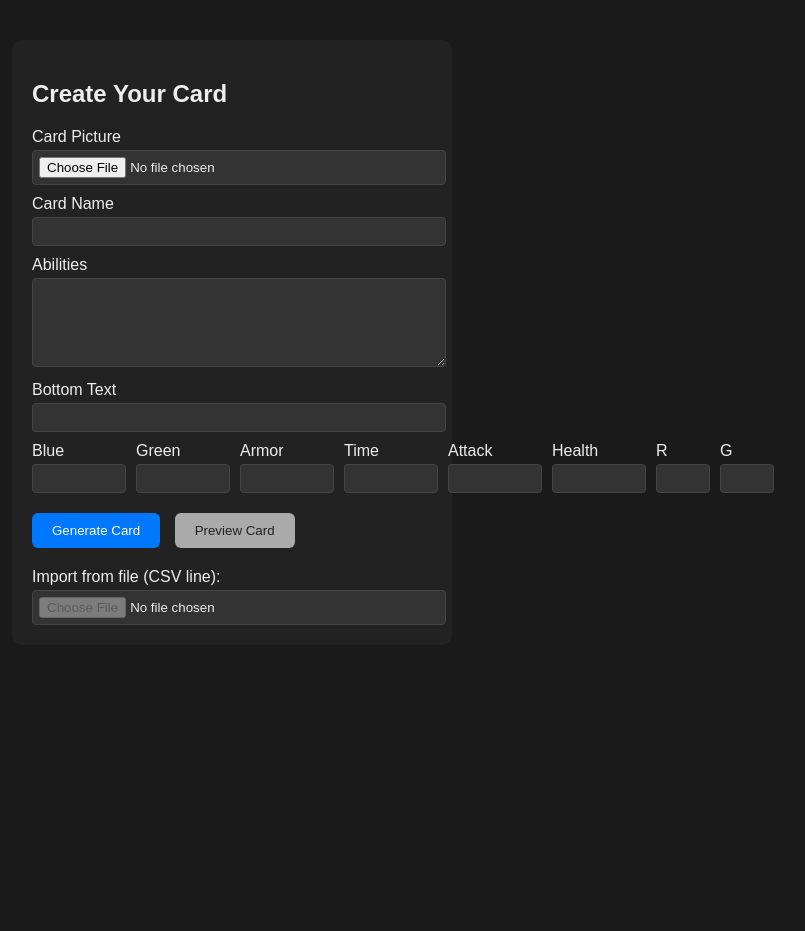
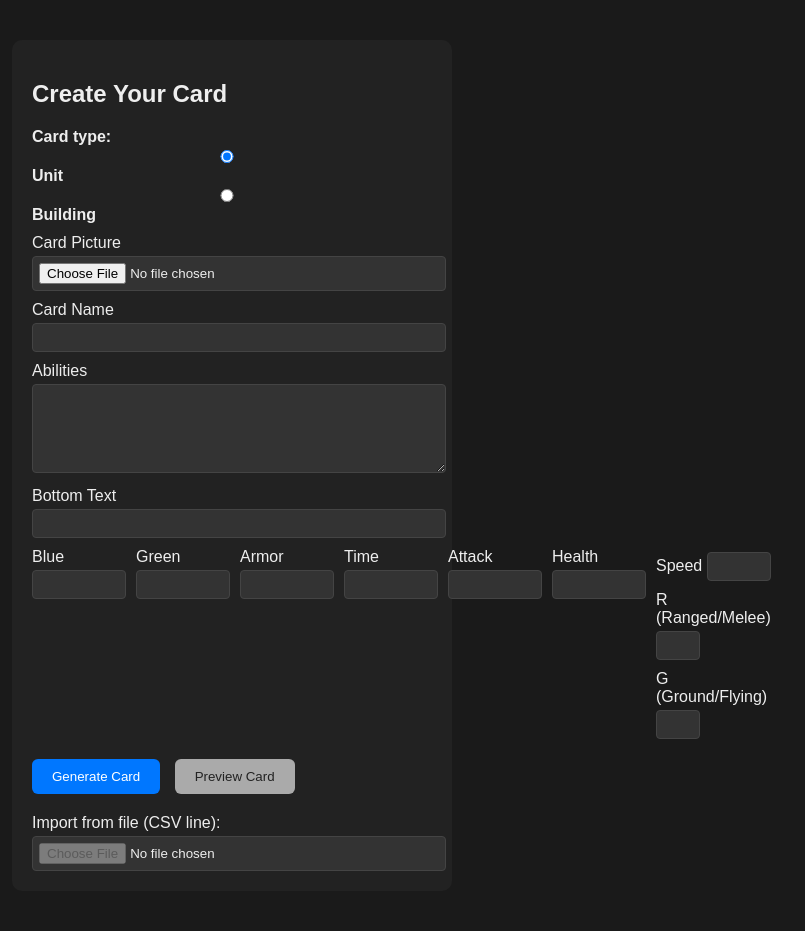
Before and after one commit to xhollan/CardImageGenerator, a Flask app: page / in a window 1280 px wide. Shown: the whole page, without its empty margins (408-1213 px from the left). Before the commit the page ends 625 px from the top, so only its background shows below. Run offline with Flask 3, Linux system fonts and the light colour scheme.

Commit message:
text redesign

```diff
--- a/app.py
+++ b/app.py
@@ -2,39 +2,161 @@ from flask import Flask, render_template, request, send_file
 from PIL import Image, ImageDraw, ImageFont
 import io
 import csv
+
+def get_font(size):
+    try:
+        return ImageFont.truetype("Xolonium-Regular.ttf", size)
+    except:
+        try:
+            return ImageFont.truetype("Starcraft Normal.ttf", size)
+        except:
+            return ImageFont.load_default()
+
+def fit_text(text, box_w, box_h, max_font_size, min_font_size=8, multiline=False, max_lines=1):
+    for size in range(max_font_size, min_font_size-1, -1):
+        font = get_font(size)
+        if multiline:
+            lines = text.split('\n')[:max_lines]
+            heights = [font.getbbox(line)[3] - font.getbbox(line)[1] for line in lines]
+            total_h = sum(heights)
+            max_w = max([font.getlength(line) for line in lines] + [1])
+            if total_h <= box_h and max_w <= box_w:
+                return font, size
+        else:
+            bbox = font.getbbox(text)
+            w = bbox[2] - bbox[0]
+            h = bbox[3] - bbox[1]
+            if w <= box_w and h <= box_h:
+                return font, size
+    return get_font(min_font_size), min_font_size
+
+def draw_outlined_text(draw, pos, text, font, fill, outline_color, anchor="mm"):
+    x, y = pos
+    # Draw outline
+    for dx in [-1,0,1]:
+        for dy in [-1,0,1]:
+            if dx != 0 or dy != 0:
+                draw.text((x+dx, y+dy), text, font=font, fill=outline_color, anchor=anchor)
+    draw.text((x, y), text, font=font, fill=fill, anchor=anchor)
+
+def wrap_text(text, font, max_width):
+    lines = []
+    for paragraph in text.split('\n'):
+        words = paragraph.split()
+        if not words:
+            lines.append('')
+            continue
+        line = words[0]
+        for word in words[1:]:
+            test_line = f"{line} {word}"
+            if font.getlength(test_line) <= max_width:
+                line = test_line
+            else:
+                lines.append(line)
+                line = word
+        lines.append(line)
+    return lines
 
 app = Flask(__name__)
 
 @app.route('/', methods=['GET', 'POST'])
 def index():
     if request.method == 'POST':
-        import csv
-        # Check for import file
-        import_file = request.files.get('import_file')
-        if import_file and import_file.filename:
-            # Parse first line of CSV
-            line = import_file.read().decode('utf-8').strip().splitlines()[0]
-            reader = csv.reader([line])
-            row = next(reader)
-            # Unpack with defaults
-            (name, cost, time, atk_hp, armor, r, g, origin, reqs, comment) = tuple(list(row) + ['']*max(0,10-len(row)))
-            # Split cost and atk_hp
-            blue, green = (cost.split('/')+[0,0])[:2]
-            attack, health = (atk_hp.split('/')+[0,0])[:2]
-            abilities = f"{origin}\n{reqs}\n{comment}"
-            bottom_text = ''
-            picture = request.files.get('picture')
+        card_type = request.form.get('card_type', 'unit')
+        if card_type == 'building':
+            # --- Building Card Generation ---
+            # Use the same field drawing logic as units, just omit attack, speed, R, G
+            import csv
+            import_file = request.files.get('import_file')
+            if import_file and import_file.filename:
+                file_content = import_file.read().decode('utf-8').strip()
+                lines = file_content.splitlines()
+                if lines:
+                    line = lines[0]
+                    reader = csv.reader([line])
+                    row = next(reader)
+                    (name, cost, time, atk_hp, armor, r, g, origin, reqs, comment) = tuple(list(row) + ['']*max(0,10-len(row)))
+                    blue, green = (cost.split('/')+[0,0])[:2]
+                    attack, health = (atk_hp.split('/')+[0,0])[:2]
+                    abilities = f"{origin}\n{reqs}\n{comment}"
+                    bottom_text = ''
+                    picture = request.files.get('picture')
+                else:
+                    # Fallback to form fields if file is empty
+                    name = request.form['name']
+                    abilities = request.form['abilities']
+                    bottom_text = request.form['bottom_text']
+                    blue = request.form['blue']
+                    green = request.form['green']
+                    armor = request.form['armor']
+                    time = request.form['time']
+                    attack = request.form['attack']
+                    health = request.form['health']
+                    picture = request.files['picture']
+            else:
+                name = request.form['name']
+                abilities = request.form['abilities']
+                bottom_text = request.form['bottom_text']
+                blue = request.form['blue']
+                green = request.form['green']
+                armor = request.form['armor']
+                time = request.form['time']
+                attack = request.form['attack']
+                health = request.form['health']
+                picture = request.files['picture']
+
+            card_type_for_layout = 'unit'  # Use unit layout for buildings
         else:
-            # Get form fields
-            name = request.form['name']
-            abilities = request.form['abilities']
-            bottom_text = request.form['bottom_text']
-            blue = request.form['blue']
-            green = request.form['green']
-            armor = request.form['armor']
-            time = request.form['time']
-            attack = request.form['attack']
-            health = request.form['health']
+            # --- Unit Card Generation ---
+            import csv
+            import_file = request.files.get('import_file')
+            if import_file and import_file.filename:
+                line = import_file.read().decode('utf-8').strip().splitlines()[0]
+                reader = csv.reader([line])
+                row = next(reader)
+                (name, cost, time, atk_hp, armor, r, g, origin, reqs, comment) = tuple(list(row) + ['']*max(0,10-len(row)))
+                blue, green = (cost.split('/')+[0,0])[:2]
+                attack, health = (atk_hp.split('/')+[0,0])[:2]
+                abilities = f"{origin}\n{reqs}\n{comment}"
+                bottom_text = ''
+                speed = ''
+                r = ''
+                g = ''
+                picture = request.files.get('picture')
+            else:
+                name = request.form['name']
+                abilities = request.form['abilities']
+                bottom_text = request.form['bottom_text']
+                blue = request.form['blue']
+                green = request.form['green']
+                armor = request.form['armor']
+                time = request.form['time']
+                attack = request.form['attack']
+                health = request.form['health']
+                speed = request.form.get('speed','')
+                r = request.form.get('r','')
+                g = request.form.get('g','')
+                picture = request.files['picture']
+            card_type_for_layout = 'unit'
+
+        # --- Shared layout for both card types ---
+        card_w, card_h = 336, 500
+        if card_type == 'building':
+            # Always use the specific building background image
+            bg_path = r'C:\Users\Stefan Hollan\CascadeProjects\CardImageGenerator\backgroundBuilding.png'
+            try:
+                bg = Image.open(bg_path).convert('RGBA').resize((card_w, card_h))
+            except Exception as e:
+                raise RuntimeError(f"Building background image not found at {bg_path}: {e}")
+            art_w = 280
+            art_x = 8
+        else:
+            try:
+                bg = Image.open('background.png').convert('RGBA').resize((card_w, card_h))
+            except Exception:
+                bg = Image.new('RGBA', (card_w, card_h), (30,30,30,255))
+            art_w = 260
+            art_x = 18
             r = request.form.get('r','')
             g = request.form.get('g','')
             picture = request.files['picture']
@@ -42,81 +164,20 @@ def index():
         r = r if 'r' in locals() else ''
         g = g if 'g' in locals() else ''
 
-        # Use new background dimensions
-        card_w, card_h = 336, 500
-        try:
-            bg = Image.open('background.png').convert('RGBA').resize((card_w, card_h))
-        except Exception as e:
-            bg = Image.new('RGBA', (card_w, card_h), (30,30,30,255))
+        # Use the background loaded above for the selected card type
         card = bg.copy()
         draw = ImageDraw.Draw(card)
 
         # Place card art (picture) in the large art frame area (20,60) size 296x140
-        img = Image.open(picture).convert('RGBA').resize((260, 150))
-        card.paste(img, (18, 110), mask=img)
+        img = Image.open(picture).convert('RGBA').resize((art_w, 150))
+        card.paste(img, (art_x, 110), mask=img)
 
-        # Fonts - use Xolonium-Regular.ttf if available, else Starcraft, else default
-        def get_font(size):
-            try:
-                return ImageFont.truetype("Xolonium-Regular.ttf", size)
-            except:
-                try:
-                    return ImageFont.truetype("Starcraft Normal.ttf", size)
-                except:
-                    return ImageFont.load_default()
+        # Fonts - use global get_font and fit_text
         font_title = get_font(30)
         font_abilities = get_font(16)
         font_stats = get_font(20)
         font_bottom = get_font(15)
 
-        # Helper: find max font size to fit text in box
-        def fit_text(text, box_w, box_h, max_font_size, min_font_size=8, multiline=False, max_lines=1):
-            for size in range(max_font_size, min_font_size-1, -1):
-                font = get_font(size)
-                if multiline:
-                    lines = text.split('\n')[:max_lines]
-                    heights = [font.getbbox(line)[3] - font.getbbox(line)[1] for line in lines]
-                    total_h = sum(heights)
-                    max_w = max([font.getlength(line) for line in lines] + [1])
-                    if total_h <= box_h and max_w <= box_w:
-                        return font, size
-                else:
-                    bbox = font.getbbox(text)
-                    w = bbox[2] - bbox[0]
-                    h = bbox[3] - bbox[1]
-                    if w <= box_w and h <= box_h:
-                        return font, size
-            return get_font(min_font_size), min_font_size
-
-
-        # Helper to draw outlined text
-        def draw_outlined_text(draw, pos, text, font, fill, outline_color, anchor="mm"):
-            x, y = pos
-            # Draw outline
-            for dx in [-1,0,1]:
-                for dy in [-1,0,1]:
-                    if dx != 0 or dy != 0:
-                        draw.text((x+dx, y+dy), text, font=font, fill=outline_color, anchor=anchor)
-            draw.text((x, y), text, font=font, fill=fill, anchor=anchor)
-
-        # Word wrap helper (moved up so it's available for name, abilities, bottom text)
-        def wrap_text(text, font, max_width):
-            lines = []
-            for paragraph in text.split('\n'):
-                words = paragraph.split()
-                if not words:
-                    lines.append('')
-                    continue
-                line = words[0]
-                for word in words[1:]:
-                    test_line = f"{line} {word}"
-                    if font.getlength(test_line) <= max_width:
-                        line = test_line
-                    else:
-                        lines.append(line)
-                        line = word
-                lines.append(line)
-            return lines
 
         # Blue cost (5px up)
         draw_outlined_text(draw, (37, 27), str(blue), font_stats, (0,180,255,255), (0,0,0,255))
@@ -132,25 +193,6 @@ def index():
             draw_outlined_text(draw, (name_x, name_start_y + i * name_line_height), line, font_name, (255,255,255,255), (0,0,0,255))
         # Green cost (5px up)
         draw_outlined_text(draw, (292, 27), str(green), font_stats, (0,255,80,255), (0,0,0,255))
-
-        # Word wrap helper for abilities
-        def wrap_text(text, font, max_width):
-            lines = []
-            for paragraph in text.split('\n'):
-                words = paragraph.split()
-                if not words:
-                    lines.append('')
-                    continue
-                line = words[0]
-                for word in words[1:]:
-                    test_line = f"{line} {word}"
-                    if font.getlength(test_line) <= max_width:
-                        line = test_line
-                    else:
-                        lines.append(line)
-                        line = word
-                lines.append(line)
-            return lines
 
         # Abilities (fixed box, with word wrap)
         ab_x, ab_y = 20, 320
@@ -181,9 +223,13 @@ def index():
         draw_outlined_text(draw, (240, 440+25), str(armor), font_stats, (255,255,0,255), (0,0,0,255))
         # Time (bottom far right)
         draw_outlined_text(draw, (290, 75), str(time), font_stats, (120,220,255,255), (0,0,0,255))
-        # R and G
-        draw_outlined_text(draw, (291, 180), r, font_stats, (255,255,255,255), (0,0,0,255))
-        draw_outlined_text(draw, (291, 227), g, font_stats, (255,255,255,255), (0,0,0,255))
+        if card_type != 'building':
+            # Speed (bottom left, above attack)
+            draw_outlined_text(draw, (307,130), str(speed), font_stats, (120,255,120,255), (0,0,0,255))
+            # R and G
+            draw_outlined_text(draw, (307, 195), r, font_stats, (255,255,255,255), (0,0,0,255))
+            draw_outlined_text(draw, (307, 240), g, font_stats, (255,255,255,255), (0,0,0,255))
+
 
 
 
--- a/templates/index.html
+++ b/templates/index.html
@@ -16,6 +16,12 @@
 <body>
     <form class="card-form" action="/" method="post" enctype="multipart/form-data">
         <h2>Create Your Card</h2>
+        <div class="form-row">
+            <label style="margin-right:20px; font-weight:bold;">Card type:
+                <input type="radio" name="card_type" value="unit" checked> Unit
+                <input type="radio" name="card_type" value="building"> Building
+            </label>
+        </div>
         <label>Card Picture <input type="file" name="picture" accept="image/*" required></label>
         <label>Card Name <input type="text" name="name" maxlength="30" required></label>
         <label>Abilities <textarea name="abilities" rows="5" maxlength="300" required></textarea></label>
@@ -27,9 +33,35 @@
             <label>Time <input type="number" name="time" min="0" max="99" required></label>
             <label>Attack <input type="number" name="attack" min="0" max="99" required></label>
             <label>Health <input type="number" name="health" min="0" max="99" required></label>
-            <label>R <input type="text" name="r" maxlength="1" style="width:40px" required></label>
-            <label>G <input type="text" name="g" maxlength="1" style="width:40px" required></label>
+            <div id="unit-fields">
+                <label>Speed <input type="text" name="speed" maxlength="8" style="width:50px"></label>
+                <label>R (Ranged/Melee) <input type="text" name="r" maxlength="1" style="width:30px"></label>
+                <label>G (Ground/Flying) <input type="text" name="g" maxlength="1" style="width:30px"></label>
+            </div>
         </div>
+        <script>
+        // Show/hide R/G fields based on card type and clear their values for buildings
+        function updateUnitFields() {
+            const unitFields = document.getElementById('unit-fields');
+            const cardType = document.querySelector('input[name="card_type"]:checked').value;
+            unitFields.style.display = (cardType === 'unit') ? '' : 'none';
+            // Disable and clear Speed/R/G for building
+            document.querySelectorAll('#unit-fields input').forEach(input => {
+                if (cardType === 'unit') {
+                    input.disabled = false;
+                } else {
+                    input.disabled = true;
+                    input.value = '';
+                }
+            });
+        }
+        document.querySelectorAll('input[name="card_type"]').forEach(radio => {
+            radio.addEventListener('change', updateUnitFields);
+        });
+        window.addEventListener('DOMContentLoaded', updateUnitFields);
+        // Ensure updateUnitFields runs before submit
+        document.querySelector('.card-form').addEventListener('submit', updateUnitFields);
+        </script>
         <button class="submit-btn" type="submit">Generate Card</button>
         <button class="submit-btn" type="submit" name="preview" value="1" style="background: #aaa; color: #222; margin-left: 10px;">Preview Card</button>
         <label style="margin-top:20px;display:block">Import from file (CSV line): <input type="file" id="import_file" name="import_file" accept=".txt,.csv" disabled onchange="this.form.submit()"></label>
```
Also changed, not shown: background.png, backgroundBuilding.png (added), 2 other files.
